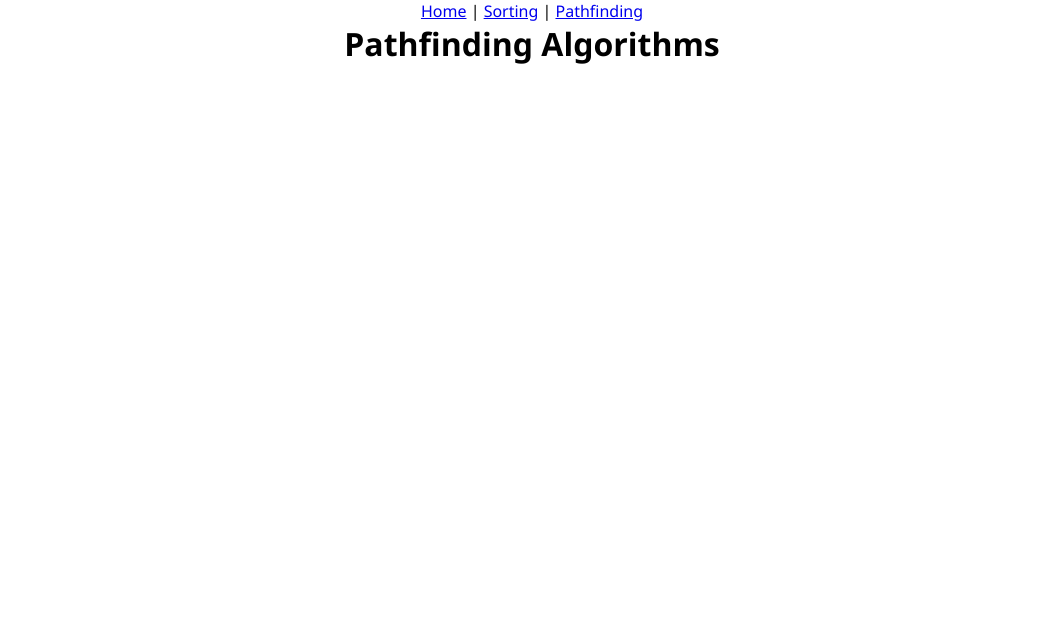
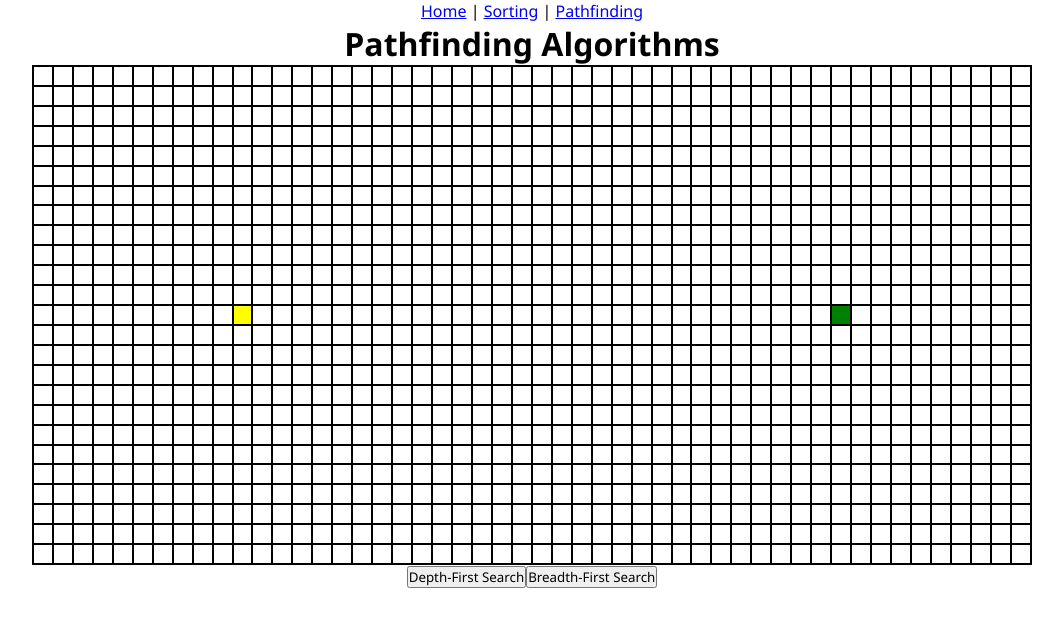
Before and after one commit to aakashkcx/algorithms, a Vue app: page /pathfinding in a window 1280 px wide. Shown: the top 626 px of the page, without its empty margins (108-1171 px from the left). Built offline with nearby package versions, Linux system fonts and the light colour scheme.

Commit message:
pathfinding array, cells, display, drawing - added 2d array - added cell types - added display component - added cells - added drawing capability - added draw event

```diff
--- /dev/null
+++ b/src/Pathfinding/Display.vue
@@ -0,0 +1,68 @@
+<template>
+  <div id="display">
+    <div class="row" v-for="(row, y) in array" :key="y" :row="y">
+      <div
+        class="cell"
+        v-for="(cell, x) in row"
+        :key="x"
+        :x="x"
+        :y="y"
+        :style="{ backgroundColor: getColor(cell) }"
+        @mouseenter="mouse([x, y], $event)"
+        @mousedown="mouse([x, y], $event)"
+        @contextmenu.prevent
+      ></div>
+    </div>
+  </div>
+</template>
+
+<script>
+import { CELLS } from "./pathfindings";
+
+export default {
+  name: "Display",
+  props: ["array"],
+
+  methods: {
+    getColor(cell) {
+      switch (cell) {
+        case CELLS.WALL:
+          return "dimgray";
+        case CELLS.CELL:
+          return "white";
+        case CELLS.START:
+          return "yellow";
+        case CELLS.END:
+          return "green";
+      }
+    },
+
+    mouse(coords, { buttons }) {
+      if (buttons) this.$emit("draw", { coords, buttons });
+    },
+  },
+};
+</script>
+
+<style scoped>
+#display {
+  display: flex;
+  flex-direction: column;
+  width: 1000px;
+  height: 500px;
+  margin: auto;
+  border: solid 1px black;
+}
+
+.row {
+  display: flex;
+  height: 100%;
+}
+
+.cell {
+  display: block;
+  width: 100%;
+  height: 100%;
+  border: solid 1px black;
+}
+</style>
--- a/src/Pathfinding/index.vue
+++ b/src/Pathfinding/index.vue
@@ -1,12 +1,42 @@
 <template>
   <div>
     <h1>Pathfinding Algorithms</h1>
+    <Display :array="array" @draw="draw" />
+    <div>
+      <button>Depth-First Search</button>
+      <button>Breadth-First Search</button>
+    </div>
   </div>
 </template>
 
 <script>
+import Display from "./Display";
+import { CELLS } from "./pathfindings";
+
 export default {
   name: "Pathfinding",
+  components: { Display },
+
+  data() {
+    return {
+      array: [[]],
+    };
+  },
+
+  created() {
+    let array = [...Array(25)].map(() => Array(50).fill(CELLS.CELL));
+    array[12][10] = CELLS.START;
+    array[12][40] = CELLS.END;
+    this.array = array;
+  },
+
+  methods: {
+    draw({ coords: [x, y], buttons }) {
+      let row = [...this.array[y]];
+      row[x] = buttons == 1 ? CELLS.WALL : CELLS.CELL;
+      this.$set(this.array, y, row);
+    },
+  },
 };
 </script>
 
--- /dev/null
+++ b/src/Pathfinding/pathfindings.js
@@ -0,0 +1,6 @@
+export const CELLS = {
+  WALL: 0,
+  CELL: 1,
+  START: 2,
+  END: 3,
+};
--- a/src/Sorting/Display.vue
+++ b/src/Sorting/Display.vue
@@ -19,8 +19,8 @@ export default {
 <style scoped>
 #display {
   display: flex;
+  width: 1000px;
   height: 500px;
-  width: 1000px;
   margin: auto;
   align-items: flex-end;
 }
```
